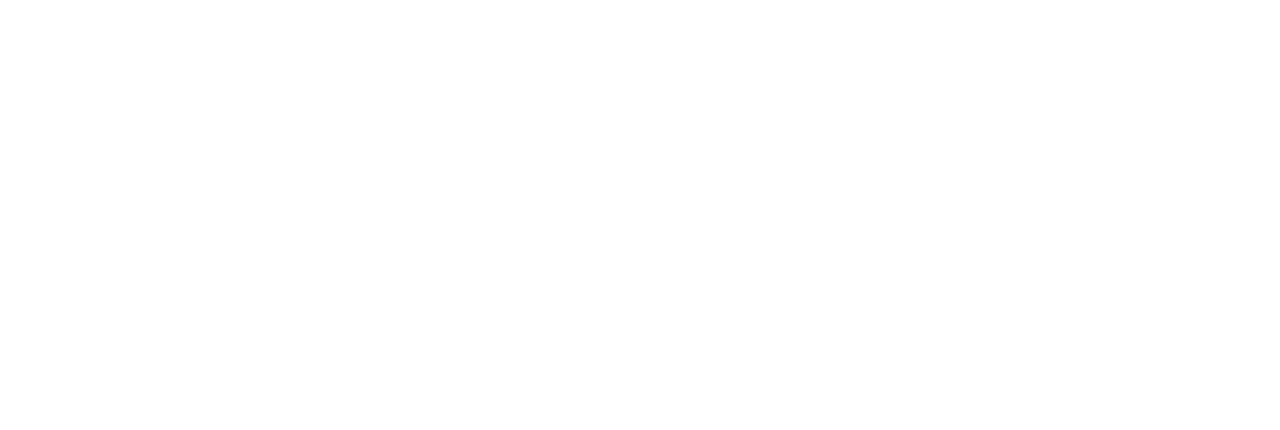
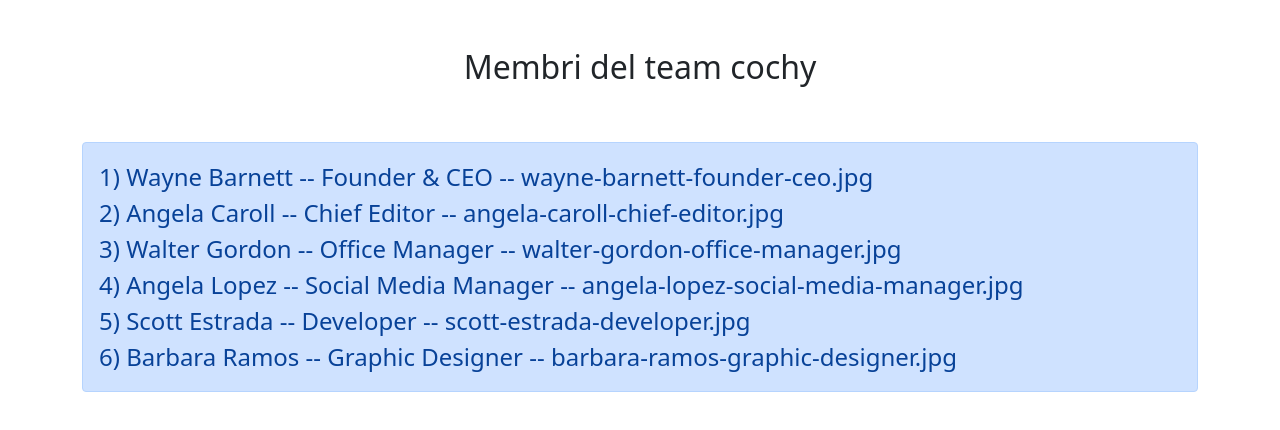
Before and after one commit to cochy98/js-our-team, a plain HTML site: page index.html in a window 1280 px wide. Drawn offline with nearby package versions, Linux system fonts and the light colour scheme.

Commit message:
visualizzo nel DOM i membri del Team

```diff
--- a/index.html
+++ b/index.html
@@ -17,6 +17,16 @@
     <title>Our Team</title>
 </head>
 <body>
+    <div class="container">
+        <div class="row">
+            <div class="col-12 py-5 text-center">
+                <h2>Membri del team cochy</h2>
+            </div>
+            <div class="col-12 my-col-out">
+
+            </div>
+        </div>
+    </div>
 
     <script type="text/javascript" src="js/main.js"></script>
 </body>
--- a/js/main.js
+++ b/js/main.js
@@ -44,7 +44,31 @@ const team = [
     },
 ];
 
+const myColOut = document.querySelector('.my-col-out');
+myColOut.appendChild(createNewDivElement());
+
+
+const userOut = document.querySelector('#output');
+let output = '';
+
+
 // Stampo su console le informazioni di nome, ruolo e la stringa della foto
 for (let i = 0; i < team.length; i++){
-    console.log(`${team[i].name} -- ${team[i].role} -- ${team[i].image}`);
+    output = `${team[i].name} -- ${team[i].role} -- ${team[i].image}`;
+    console.log(output);
+    userOut.innerHTML += `${i + 1}) ${output} <br>`;
 }
+
+
+
+
+
+
+/*********************************FUNCTIONS*****************************************/
+
+function createNewDivElement (){
+    const divOutput = document.createElement('div');
+    divOutput.classList.add('alert', 'alert-primary', 'fs-4');
+    divOutput.id = 'output';
+    return divOutput;
+}
```
